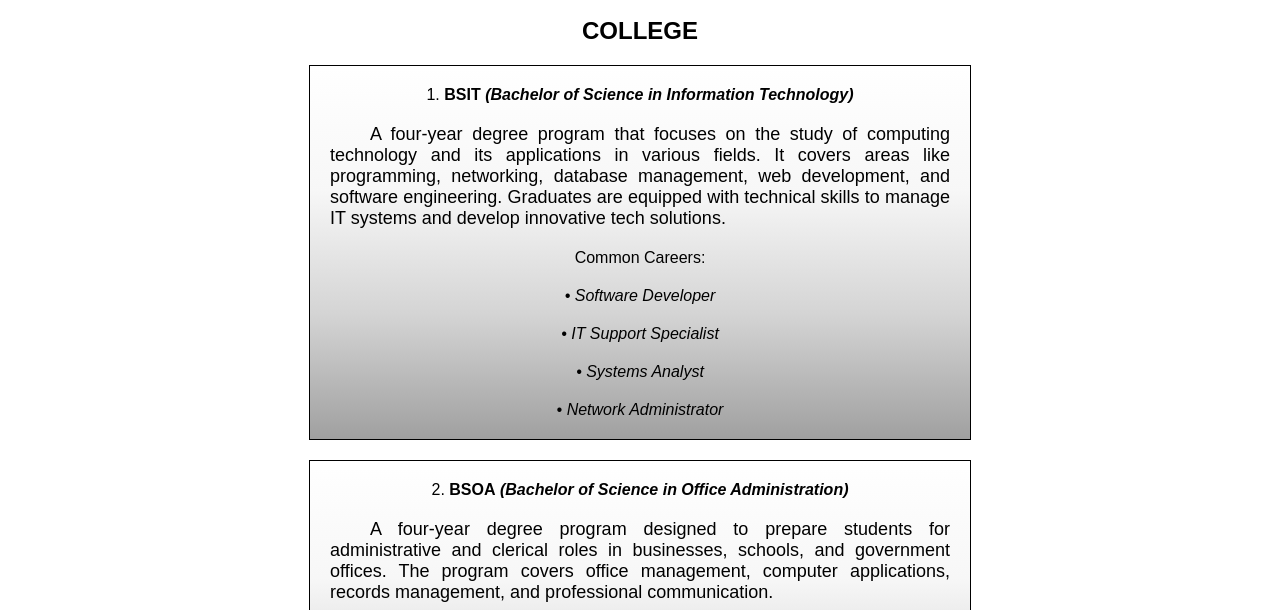
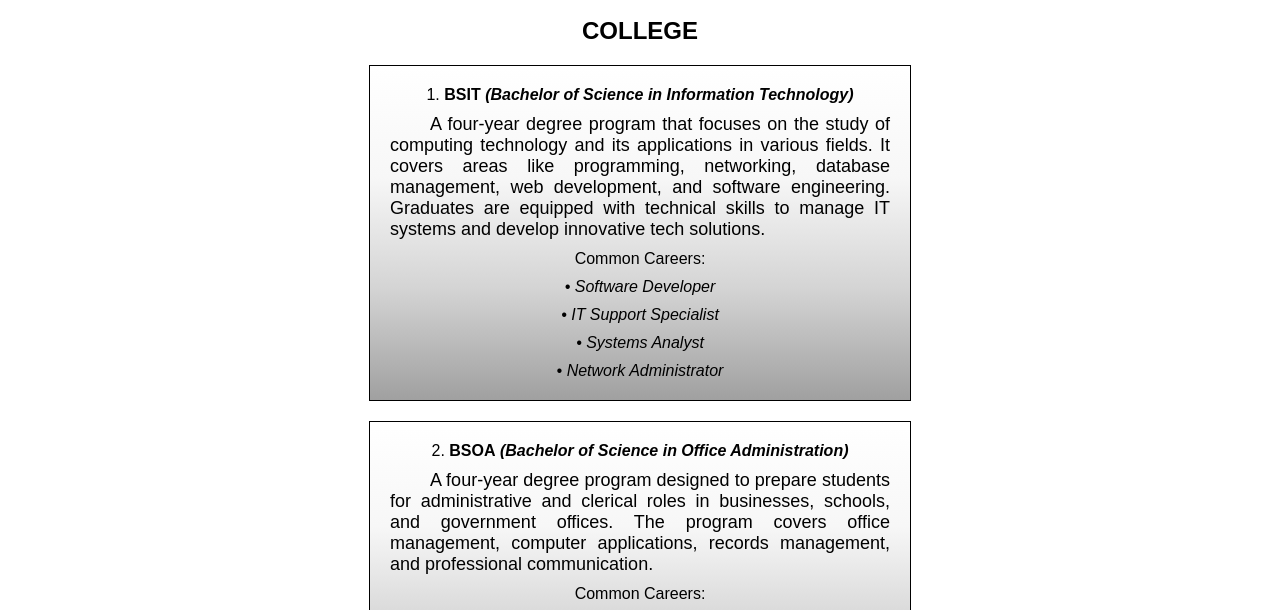
Before and after one commit to EdmondTabianan/webfinals, a plain HTML site: page program.html in a window 1280 px wide. Shown: the part 149-759 px from the top of the page. Drawn offline with Linux system fonts and the light colour scheme.

Commit message:
Update style.css
width of programs and strands

```diff
--- a/stylesheet/style.css
+++ b/stylesheet/style.css
@@ -17,15 +17,16 @@
     text-align: center;
 }
 
-.containerss{
+.containerss {
     display: flex;
     flex-direction: column;
     text-align: justify;
-    width: 50%;
+    width: 80%;
     margin: 0 auto;
-    gap: 20px;
+    gap: 10px;
     padding: 20px;
     border: 1px solid #000000;
     background: linear-gradient(180deg, #ffffff, #f7f7f7, #d4d4d4, #a0a0a0);
     text-align: center;
+    max-width: 500px;
 }
```
